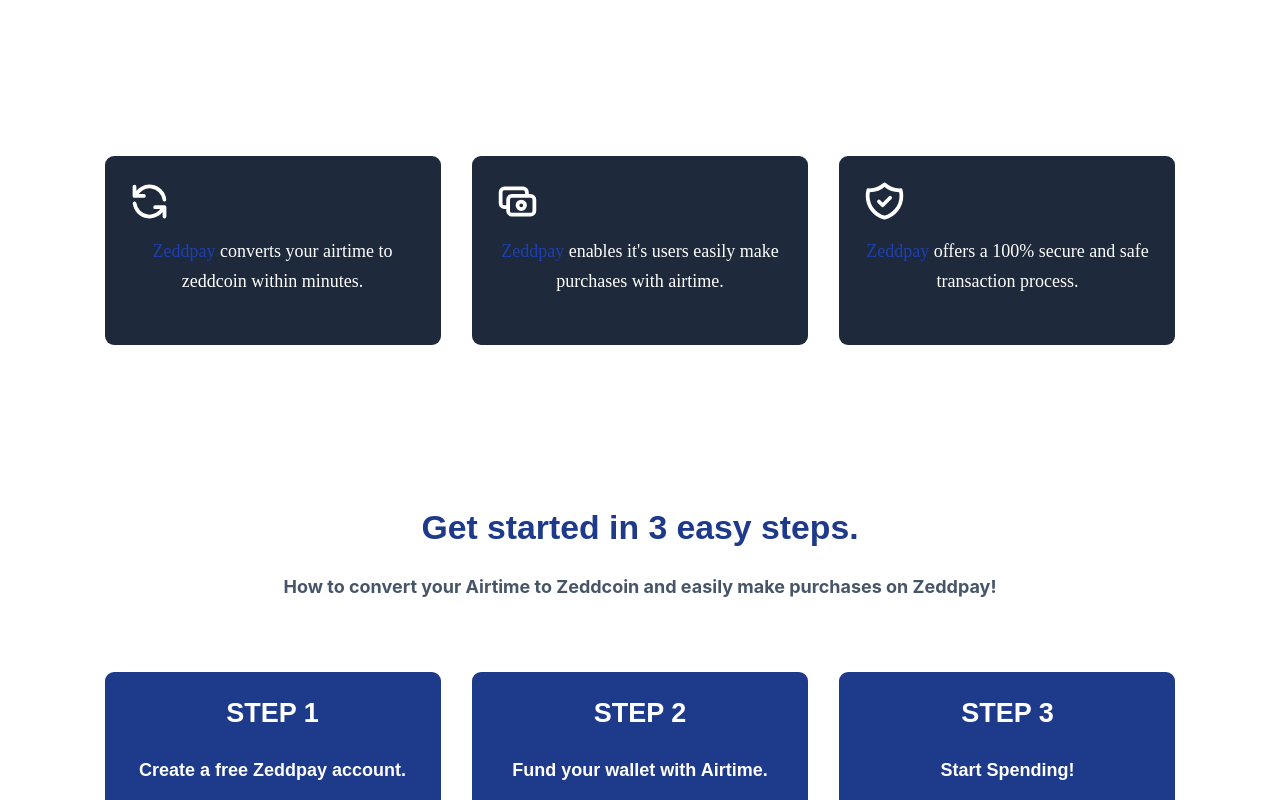
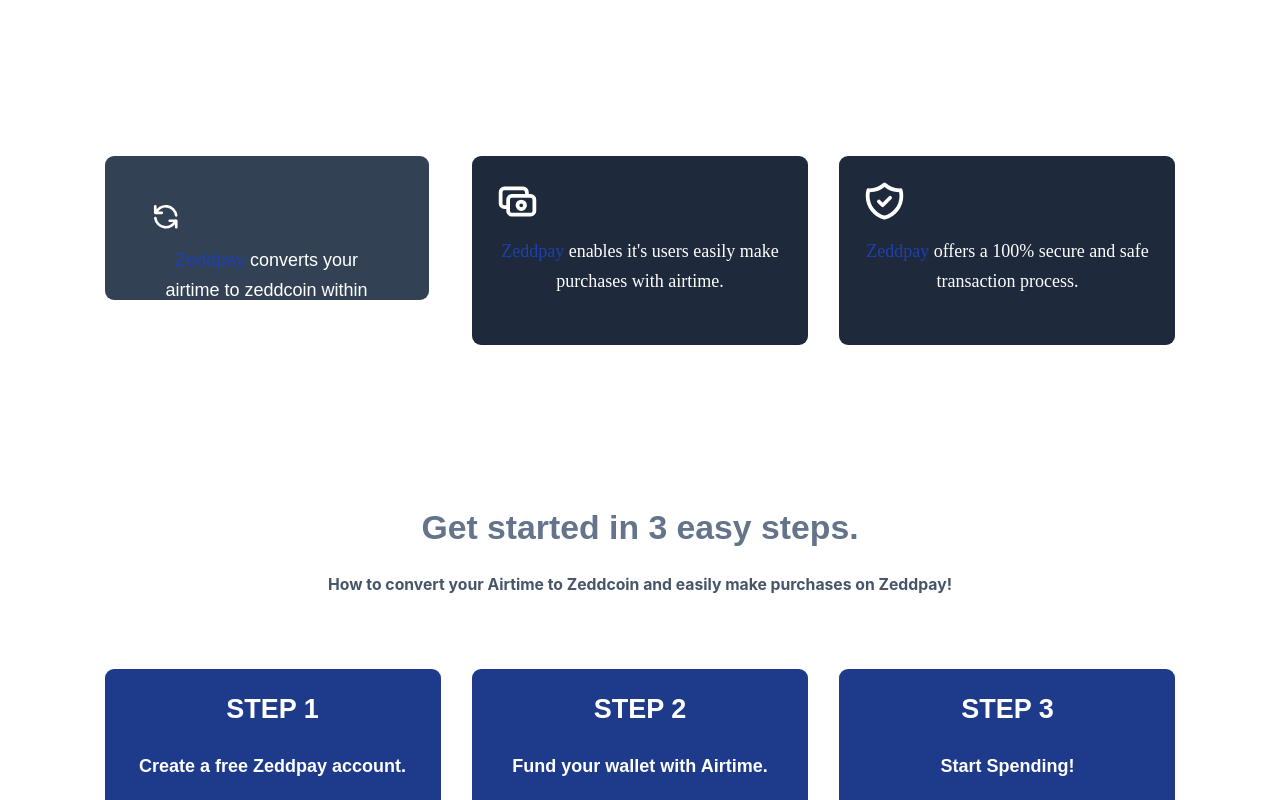
Before and after one commit to 8writes/zeddpay, a Gatsby site: page / in a window 1280 px wide. Shown: the part 706-1506 px from the top of the page. Built offline with nearby package versions, Linux system fonts and the light colour scheme; Gatsby itself is replaced by a stand-in of ours.

Commit message:
Update index.js

```diff
--- a/src/pages/index.js
+++ b/src/pages/index.js
@@ -39,13 +39,13 @@ const IndexPage = () => (
         </div>
 
         <div class="grid grid-cols-1 md:grid-cols-1 lg:grid-cols-3 gap-7 mt-28 md:mt-40">
-          <div class="bg-slate-800 rounded-lg overflow-hidden font-righteous">
+          <div class="bg-slate-700 rounded-lg w-full sm:w-72 h-32 p-5 overflow-hidden">
             <div class="m-5 mb-4 md:mb-3 lg:mb-5">
               <div className="flex flex-nowrap md:flex-wrap">
                 <div class=" mt-5 md:mt-0">
                   <svg
                     xmlns="http://www.w3.org/2000/svg"
-                    class="h-10 w-10"
+                    class="h-7 w-7"
                     fill="none"
                     viewBox="0 0 24 24"
                     stroke="white"
@@ -127,13 +127,13 @@ const IndexPage = () => (
         </div>
 
         <div className="text-center mt-28 md:mt-36">
-          <h1 className="font-poppins text-3xl md:text-5xl lg:text-3xl leading-normal text-blue-900">
-            Get started in 3 easy steps.
-          </h1>
-          <h2 className="text-sm md:text-2xl lg:text-base leading-normal">
-            How to convert your Airtime to Zeddcoin and easily make purchases on
-            Zeddpay!
-          </h2>
+             <h1 className="font-poppins text-3xl text-slate-500">
+          Get started in 3 easy steps.
+        </h1>
+        <h2 className="text-sm leading-normal">
+          How to convert your Airtime to Zeddcoin and easily make purchases on
+          Zeddpay!
+        </h2>
         </div>
 
         <div className="sliderc">
```
